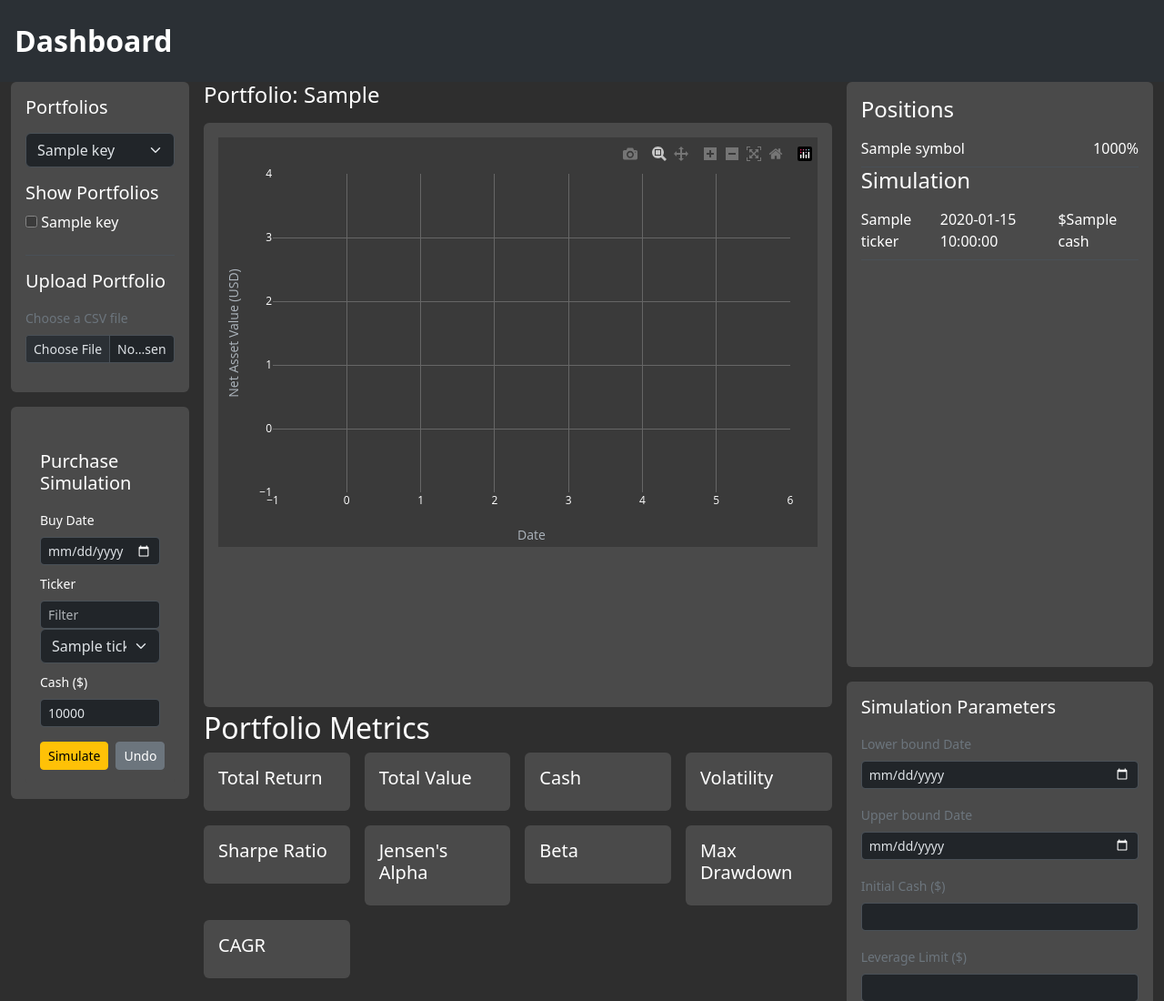
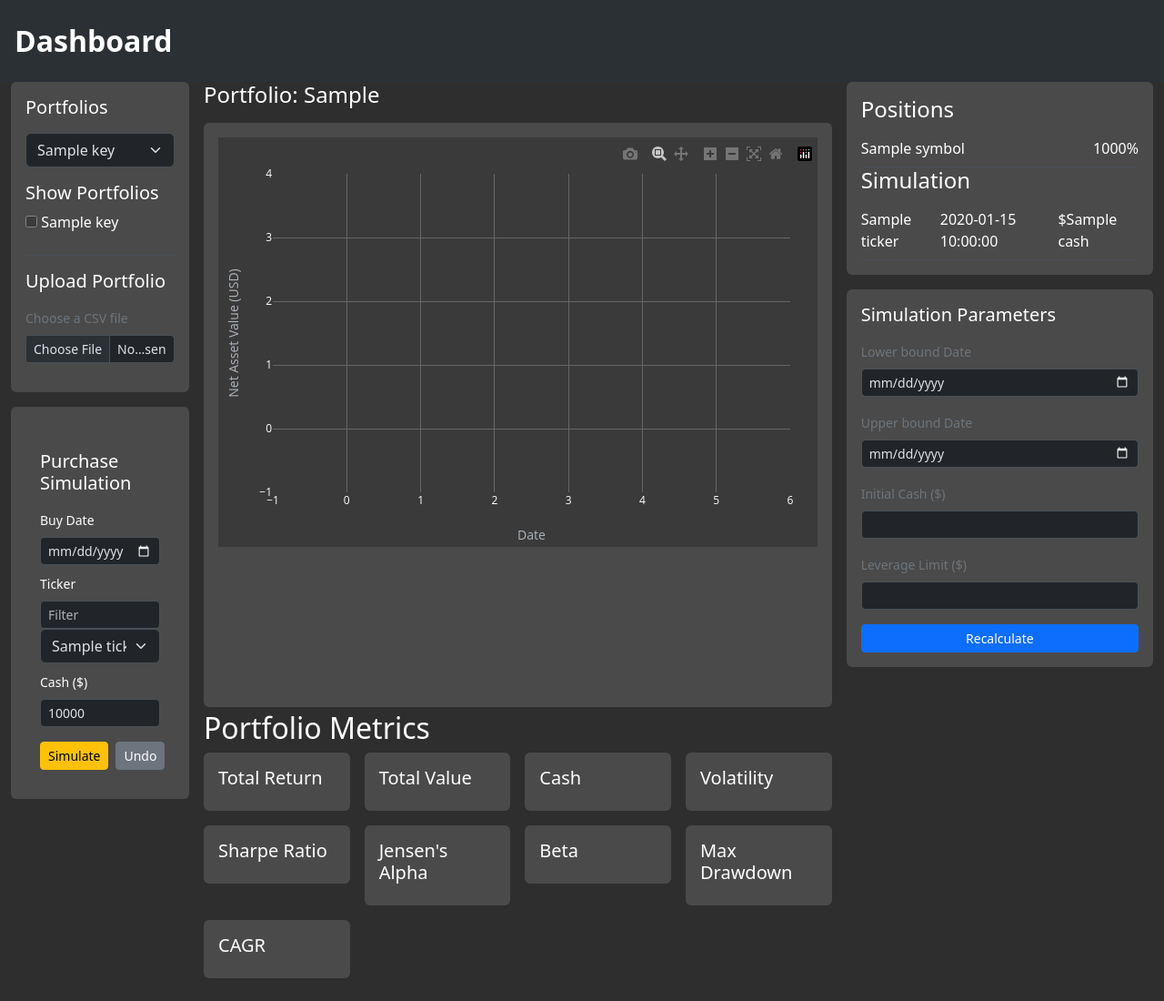
Before and after one commit to aachen-investment-club/portfolio-management, a Flask app: template portfolio/templates/index.html in a window 1280 px wide. Shown: the top 1100 px of the page at 91% size. Run offline with Flask 3, Linux system fonts and the light colour scheme; the template is opened without the code that fills it: most values are stand-ins (such as "Sample title", 1, 10 or a date in 2020); parts of the project's set-up code (start-up, migrations or seed data) failed here and were passed over; some libraries are stand-ins or nearby versions.

Commit message:
small fix

```diff
--- a/portfolio/templates/components/positions.html
+++ b/portfolio/templates/components/positions.html
@@ -1,5 +1,5 @@
 {% macro PositionsContainer(positions, simulation) %}
-<div class="bg-dark-subtle rounded p-3 h-100">
+<div class="bg-dark-subtle rounded p-3">
     <h4>Positions</h4>
 
     <div id="positions-list">
```
